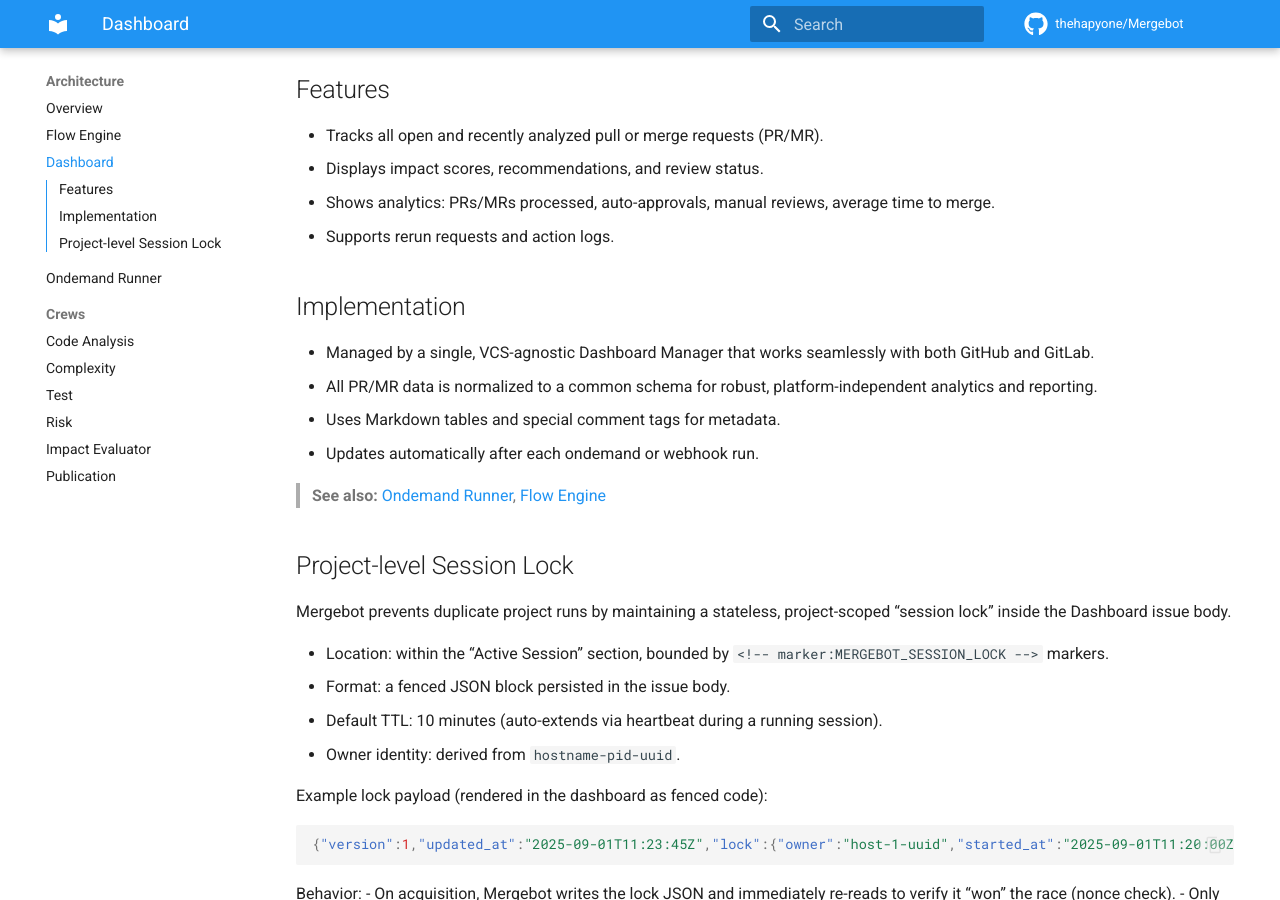
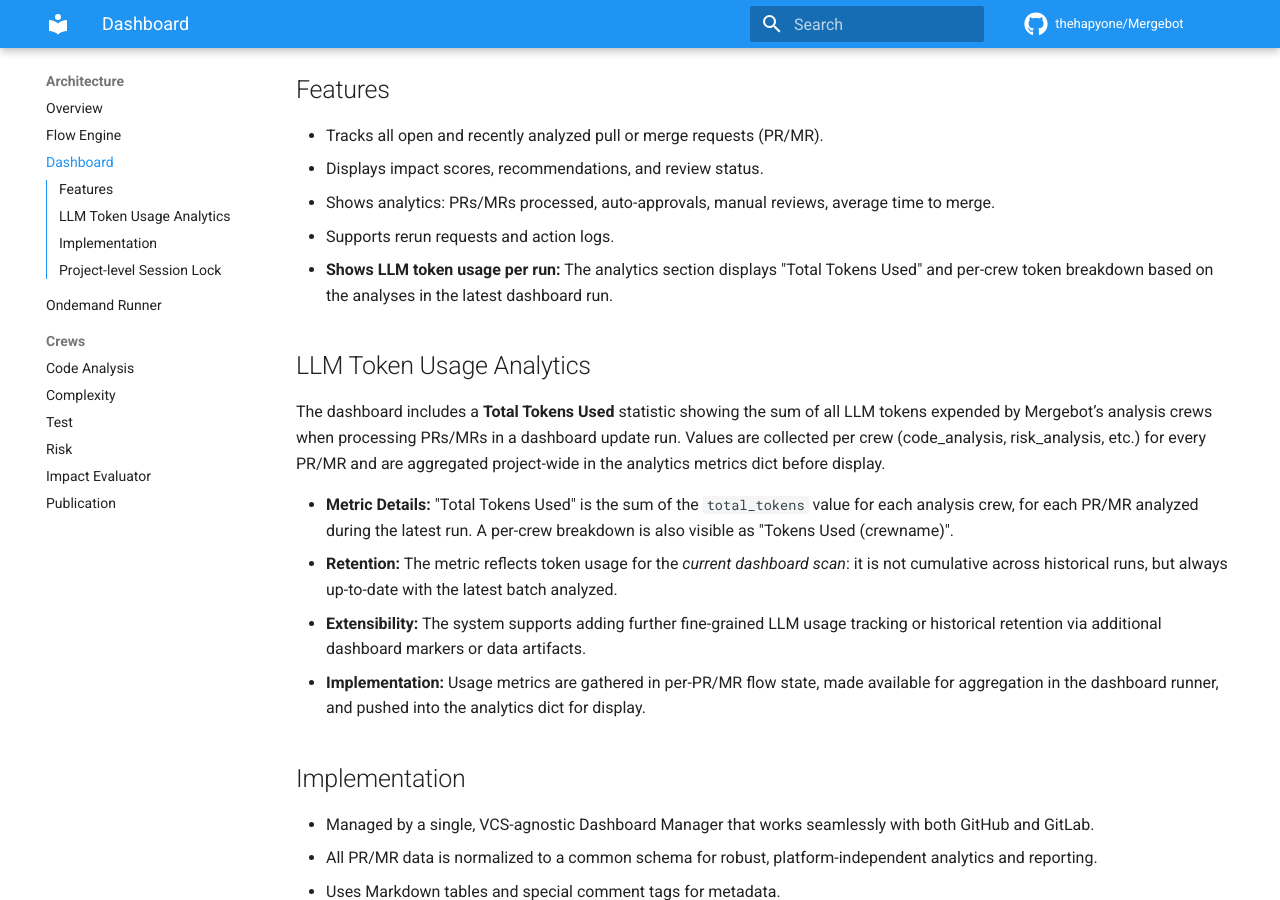
Before and after one commit to thehapyone/Mergebot, an MkDocs documentation site: the page built from docs/architecture/dashboard.md, in a window 1280 px wide and 900 px high, scrolled down 247 px. Built offline with MkDocs 1.6.1 and Material for MkDocs 9.7.7, drawn with Linux system fonts in a browser that asks for light colours; comment, search, counter and statistics services are not loaded.

Commit message:
feat: add dashboard analytics for LLM token usage tracking (#66)
* docs: add dashboard analytics for LLM token usage tracking

Added documentation for a new dashboard analytics feature displaying "Total Tokens Used" and per-crew token breakdown. This provides project-wide visibility on LLM resource utilization per scan, increases transparency, and supports future extensibility and optimization efforts.

* Update docs/usage/overview.md

Co-authored-by: gemini-code-assist[bot] <176961590+gemini-code-assist[bot]@users.noreply.github.com>

* Update docs/architecture/dashboard.md

Co-authored-by: gemini-code-assist[bot] <176961590+gemini-code-assist[bot]@users.noreply.github.com>

* Update mergebot/flow.py

Co-authored-by: gemini-code-assist[bot] <176961590+gemini-code-assist[bot]@users.noreply.github.com>

---------

Co-authored-by: gemini-code-assist[bot] <176961590+gemini-code-assist[bot]@users.noreply.github.com>

```diff
--- a/docs/architecture/dashboard.md
+++ b/docs/architecture/dashboard.md
@@ -8,6 +8,16 @@ The Mergebot Dashboard provides a centralized view of pull or merge request (PR/
 - Displays impact scores, recommendations, and review status.
 - Shows analytics: PRs/MRs processed, auto-approvals, manual reviews, average time to merge.
 - Supports rerun requests and action logs.
+- **Shows LLM token usage per run:** The analytics section displays "Total Tokens Used" and per-crew token breakdown based on the analyses in the latest dashboard run.
+
+## LLM Token Usage Analytics
+
+The dashboard includes a **Total Tokens Used** statistic showing the sum of all LLM tokens expended by Mergebot’s analysis crews when processing PRs/MRs in a dashboard update run. Values are collected per crew (code_analysis, risk_analysis, etc.) for every PR/MR and are aggregated project-wide in the analytics metrics dict before display.
+
+- **Metric Details:** "Total Tokens Used" is the sum of the `total_tokens` value for each analysis crew, for each PR/MR analyzed during the latest run. A per-crew breakdown is also visible as "Tokens Used (crewname)".
+- **Retention:** The metric reflects token usage for the *current dashboard scan*: it is not cumulative across historical runs, but always up-to-date with the latest batch analyzed.
+- **Extensibility:** The system supports adding further fine-grained LLM usage tracking or historical retention via additional dashboard markers or data artifacts.
+- **Implementation:** Usage metrics are gathered in per-PR/MR flow state, made available for aggregation in the dashboard runner, and pushed into the analytics dict for display.
 
 ## Implementation
 
```
Also changed, not shown: docs/usage/overview.md (+3 -0 lines), memory-bank/activeContext.md (+8 -0 lines), memory-bank/systemPatterns.md (+1 -0 lines), mergebot/dashboard/dashboard_layout.md (+2 -0 lines), 2 other files.
